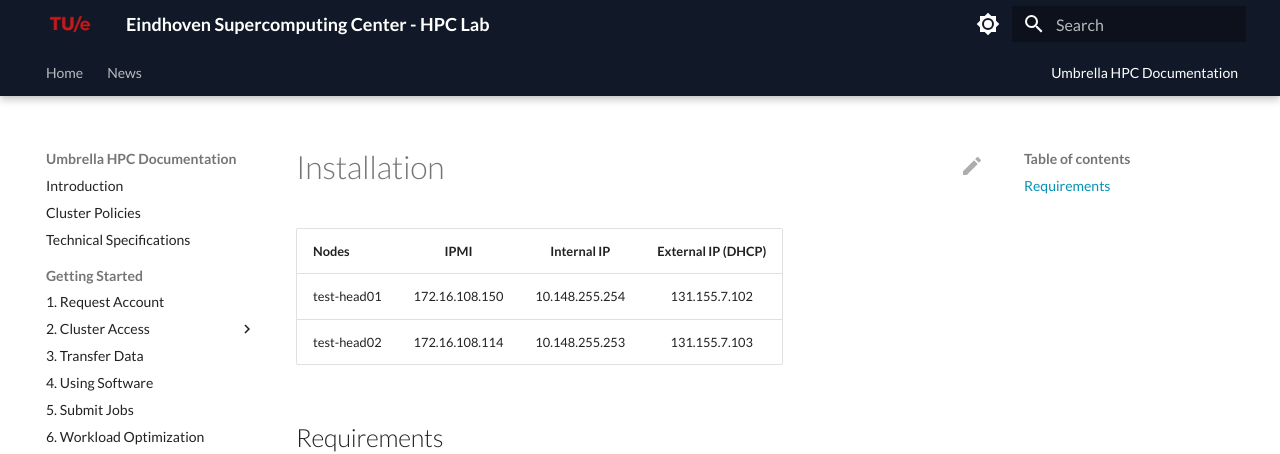
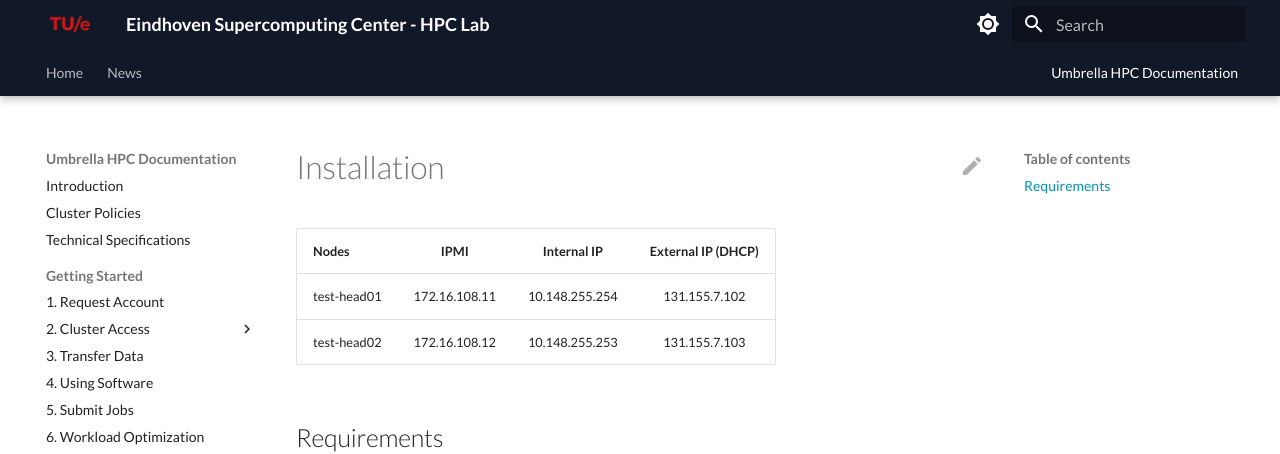
Before and after one commit to gferhpc/supercomputing.tue.nl, an MkDocs documentation site: the page built from pages/documentation/administration/trinityx/test-installation.md, in a window 1280 px wide. Shown: the top 454 px of the page. Built offline with MkDocs 1.6.1 and Material for MkDocs 9.7.7, drawn with Linux system fonts in a browser that asks for light colours.

Commit message:
Update test-installation.md

```diff
--- a/pages/documentation/administration/trinityx/test-installation.md
+++ b/pages/documentation/administration/trinityx/test-installation.md
@@ -2,8 +2,8 @@
 
 | Nodes                     |      IPMI      |   Internal IP   | External IP (DHCP) |
 |:--------------------------|:--------------:|:---------------:|:------------------:|
-| test-head01               | 172.16.108.150  | 10.148.255.254  |   131.155.7.102    |
-| test-head02               | 172.16.108.114  | 10.148.255.253  |   131.155.7.103    |
+| test-head01               | 172.16.108.11  | 10.148.255.254  |   131.155.7.102    |
+| test-head02               | 172.16.108.12  | 10.148.255.253  |   131.155.7.103    |
 
 ## Requirements
 
```
